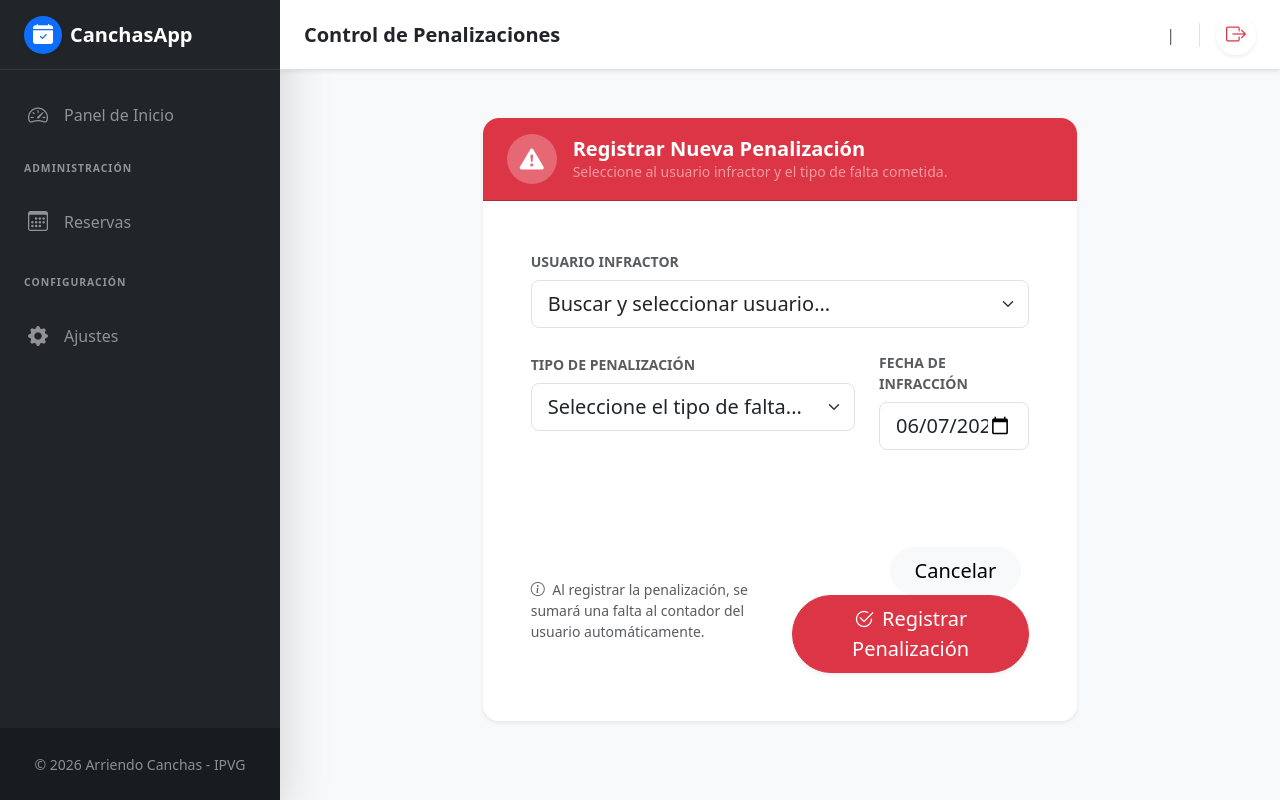
After one commit to yordycg/arriendo-canchas, a Django app: template src/penalties/templates/penalties/penalty_form.html in a window 1280 px wide. The commit adds this page. Run offline with Django 5.2, Linux system fonts and the light colour scheme; the template is opened without the code that fills it, so the values that code supplies are empty; some libraries are stand-ins or nearby versions.

Commit message:
feat(penalties): add manual creation and improve UI feedback

```diff
--- /dev/null
+++ b/src/penalties/templates/penalties/penalty_form.html
@@ -0,0 +1,115 @@
+{% extends "penalties/base.html" %}
+
+{% load static %}
+
+{% block title %}
+Nueva Penalización
+{% endblock %}
+
+{% block section_title %}
+Control de Penalizaciones
+{% endblock %}
+
+{% block content %}
+  <div class="row justify-content-center">
+    <div class="col-xl-8">
+      <div class="card shadow-sm border-0 rounded-4 overflow-hidden">
+        <div class="card-header bg-danger text-white p-3 px-4">
+          <div class="d-flex align-items-center">
+            <div class="bg-white bg-opacity-25 rounded-circle d-flex align-items-center justify-content-center me-3"
+                 style="width: 50px;
+                        height: 50px">
+              <i class="bi bi-exclamation-triangle-fill fs-4 text-white"></i>
+            </div>
+            <div>
+              <h5 class="mb-0 fw-bold">
+Registrar Nueva Penalización
+              </h5>
+              <p class="mb-0 text-white-50 small">
+Seleccione al usuario infractor y el tipo de falta cometida.
+              </p>
+            </div>
+          </div>
+        </div>
+        <div class="card-body p-4 p-md-5 bg-white">
+          <form method="POST" action="{% url 'penalties:penalty_create' %}">
+            {% csrf_token %}
+
+            <div class="row g-4 mb-4">
+              <!-- Selección de Usuario -->
+              <div class="col-md-12">
+                <label class="form-label fw-bold small text-muted text-uppercase">
+Usuario Infractor
+                </label>
+                <select name="usuario_rut"
+                        id="usuario_rut"
+                        class="form-select form-select-lg"
+                        required>
+                  <option value="" selected disabled>
+Buscar y seleccionar usuario...
+                  </option>
+                  {% for u in usuarios %}
+                    <option value="{{ u.rut }}">
+{{ u.rut }} - {{ u.nombre }}
+                    </option>
+                  {% endfor %}
+                </select>
+              </div>
+
+              <!-- Selección de Tipo de Falta -->
+              <div class="col-md-8">
+                <label class="form-label fw-bold small text-muted text-uppercase">
+Tipo de Penalización
+                </label>
+                <select name="tipo_penalizacion_id"
+                        id="tipo_penalizacion_id"
+                        class="form-select form-select-lg"
+                        required>
+                  <option value="" selected disabled>
+Seleccione el tipo de falta...
+                  </option>
+                  {% for t in tipos %}
+                    <option value="{{ t.tipo_penalizacion_id }}">
+{{ t.nombre }} (${{ t.valor_multa|floatformat:0 }})
+                    </option>
+                  {% endfor %}
+                </select>
+              </div>
+
+              <!-- Selección de Fecha -->
+              <div class="col-md-4">
+                <label class="form-label fw-bold small text-muted text-uppercase">
+Fecha de Infracción
+                </label>
+                <input type="date"
+                       name="fecha"
+                       id="fecha"
+                       class="form-control form-control-lg"
+                       value="{% now 'Y-m-d' %}"
+                       required>
+              </div>
+            </div>
+
+            <hr class="my-5 border-light">
+
+            <div class="row align-items-center">
+              <div class="col-md-6">
+                <p class="text-muted mb-0 small">
+<i class="bi bi-info-circle me-1"></i> Al registrar la penalización, se sumará una falta al contador del usuario automáticamente.
+                </p>
+              </div>
+              <div class="col-md-6 text-md-end mt-3 mt-md-0">
+                <a href="{% url 'penalties:penalty_list' %}" class="btn btn-light btn-lg rounded-pill px-4 me-2">Cancelar</a>
+                <button type="submit"
+                        class="btn btn-danger btn-lg rounded-pill px-5 shadow-sm">
+                  <i class="bi bi-check2-circle me-2"></i>Registrar Penalización
+                </button>
+              </div>
+            </div>
+
+          </form>
+        </div>
+      </div>
+    </div>
+  </div>
+{% endblock %}
--- a/src/penalties/urls.py
+++ b/src/penalties/urls.py
@@ -5,6 +5,7 @@ app_name = 'penalties'
 
 urlpatterns = [
     path('', views.penalty_list, name='penalty_list'),
+    path('create/', views.penalty_create, name='penalty_create'),
     path('pay/<int:penalty_id>/', views.penalty_pay, name='penalty_pay'),
     path('delete/<int:penalty_id>/', views.penalty_delete, name='penalty_delete'),
     path('my-penalties/', views.my_penalties, name='my_penalties'),
```
Also changed, not shown: src/penalties/templates/penalties/my_penalties.html (+12 -5 lines), src/penalties/templates/penalties/penalty_list.html (+11 -0 lines), src/penalties/views.py (+155 -30 lines).
